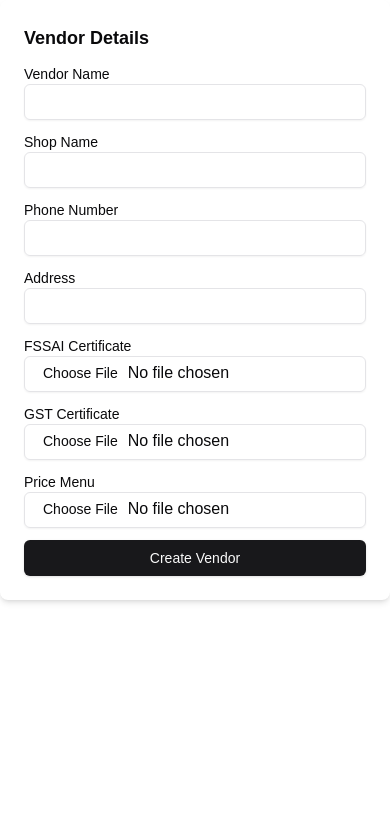
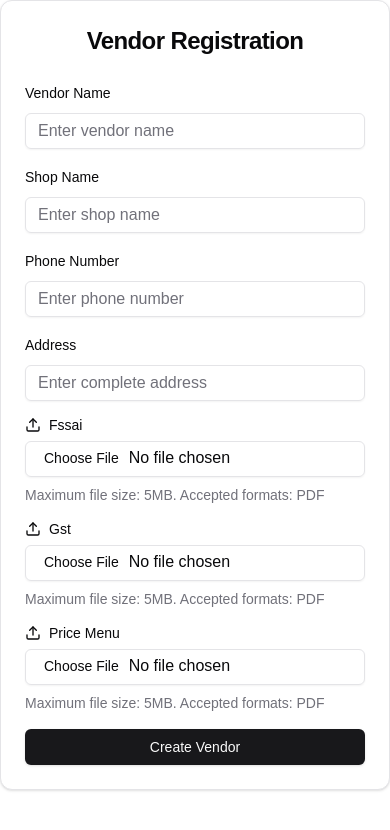
Before and after one commit to Shyamsaitejamandibi/has, a Next.js app: page /vendor in a window 390 px wide. Shown: the top 830 px of the page. Built offline with nearby package versions, Linux system fonts and the light colour scheme; no server answers; the database is empty; sample sign-in values are in the browser's storage.

Commit message:
Enhance vendor form with file validation, improved UI, and responsive design

```diff
--- a/components/new-vendor-form.tsx
+++ b/components/new-vendor-form.tsx
@@ -9,6 +9,11 @@ import { Label } from "./ui/label";
 import { useRouter } from "next/navigation";
 import { upload } from "@vercel/blob/client";
 import { useState } from "react";
+import { Card, CardHeader, CardTitle, CardContent } from "@/components/ui/card";
+import { AlertCircle, Upload, Loader2 } from "lucide-react";
+import { Alert, AlertDescription } from "@/components/ui/alert";
+
+const MAX_FILE_SIZE = 5 * 1024 * 1024; // 5MB in bytes
 
 export default function MyForm() {
   const [state, formAction, isPending] = useActionState(createVendor, {
@@ -18,6 +23,33 @@ export default function MyForm() {
 
   const router = useRouter();
   const [isUploading, setIsUploading] = useState(false);
+  const [fileErrors, setFileErrors] = useState<Record<string, string>>({});
+
+  const validateFile = (file: File, fieldName: string) => {
+    if (file.size > MAX_FILE_SIZE) {
+      setFileErrors((prev) => ({
+        ...prev,
+        [fieldName]: `File size must be less than 5MB. Current size: ${(
+          file.size /
+          (1024 * 1024)
+        ).toFixed(2)}MB`,
+      }));
+      return false;
+    }
+    setFileErrors((prev) => {
+      const newErrors = { ...prev };
+      delete newErrors[fieldName];
+      return newErrors;
+    });
+    return true;
+  };
+
+  const handleFileChange = (event: React.ChangeEvent<HTMLInputElement>) => {
+    const file = event.target.files?.[0];
+    if (file) {
+      validateFile(file, event.target.name);
+    }
+  };
 
   useEffect(() => {
     if (state.success) {
@@ -34,40 +66,43 @@ export default function MyForm() {
 
     try {
       const formData = new FormData(event.currentTarget);
+      const files = {
+        fssai: (event.currentTarget.fssai as HTMLInputElement).files?.[0],
+        gst: (event.currentTarget.gst as HTMLInputElement).files?.[0],
+        price_menu: (event.currentTarget.price_menu as HTMLInputElement)
+          .files?.[0],
+      };
 
-      // Handle file uploads first
-      const fssaiFile = (event.currentTarget.fssai as HTMLInputElement)
-        .files?.[0];
-      const gstFile = (event.currentTarget.gst as HTMLInputElement).files?.[0];
-      const priceMenuFile = (event.currentTarget.price_menu as HTMLInputElement)
-        .files?.[0];
-
-      if (!fssaiFile || !gstFile || !priceMenuFile) {
-        throw new Error("All files are required");
+      // Validate all files first
+      for (const [key, file] of Object.entries(files)) {
+        if (!file) {
+          throw new Error(`${key.toUpperCase()} file is required`);
+        }
+        if (!validateFile(file, key)) {
+          throw new Error(`Invalid file size for ${key.toUpperCase()}`);
+        }
       }
 
       // Upload files and get URLs
       const [fssaiBlob, gstBlob, priceMenuBlob] = await Promise.all([
-        upload(fssaiFile.name, fssaiFile, {
+        upload(files.fssai?.name ?? "", files.fssai!, {
           access: "public",
           handleUploadUrl: "/api/upload",
         }),
-        upload(gstFile.name, gstFile, {
+        upload(files.gst?.name ?? "", files.gst!, {
           access: "public",
           handleUploadUrl: "/api/upload",
         }),
-        upload(priceMenuFile.name, priceMenuFile, {
+        upload(files.price_menu?.name ?? "", files.price_menu!, {
           access: "public",
           handleUploadUrl: "/api/upload",
         }),
       ]);
 
-      // Update formData with file URLs
       formData.set("fssai_url", fssaiBlob.url);
       formData.set("gst_url", gstBlob.url);
       formData.set("price_menu_url", priceMenuBlob.url);
 
-      // Dispatch the action correctly inside startTransition
       startTransition(() => {
         formAction(formData);
       });
@@ -80,59 +115,118 @@ export default function MyForm() {
     }
   }
 
+  const hasFileErrors = Object.keys(fileErrors).length > 0;
+
   return (
-    <form
-      onSubmit={handleSubmit}
-      className="max-w-lg mx-auto bg-white p-6 rounded-lg shadow-md space-y-4"
-    >
-      <fieldset disabled={isUploading} className="space-y-3">
-        <legend className="text-lg font-semibold">Vendor Details</legend>
-        <div>
-          <Label htmlFor="name" className="block text-sm font-medium">
-            Vendor Name
-          </Label>
-          <Input id="name" name="name" type="text" required />
-        </div>
-        <div>
-          <Label htmlFor="shopName" className="block text-sm font-medium">
-            Shop Name
-          </Label>
-          <Input id="shopName" name="shopName" type="text" required />
-        </div>
-        <div>
-          <Label htmlFor="phone" className="block text-sm font-medium">
-            Phone Number
-          </Label>
-          <Input id="phone" name="phone" type="tel" required />
-        </div>
-        <div>
-          <Label htmlFor="address" className="block text-sm font-medium">
-            Address
-          </Label>
-          <Input id="address" name="address" type="text" required />
-        </div>
-        <div>
-          <Label htmlFor="fssai" className="block text-sm font-medium">
-            FSSAI Certificate
-          </Label>
-          <Input id="fssai" name="fssai" type="file" required />
-        </div>
-        <div>
-          <Label htmlFor="gst" className="block text-sm font-medium">
-            GST Certificate
-          </Label>
-          <Input id="gst" name="gst" type="file" required />
-        </div>
-        <div>
-          <Label htmlFor="price_menu" className="block text-sm font-medium">
-            Price Menu
-          </Label>
-          <Input id="price_menu" name="price_menu" type="file" required />
-        </div>
-        <Button type="submit" disabled={isUploading} className="w-full mt-4">
-          {isUploading ? "Uploading Files..." : "Create Vendor"}
-        </Button>
-      </fieldset>
-    </form>
+    <Card className="max-w-2xl mx-auto">
+      <CardHeader>
+        <CardTitle className="text-2xl font-bold text-center">
+          Vendor Registration
+        </CardTitle>
+      </CardHeader>
+      <CardContent>
+        <form onSubmit={handleSubmit} className="space-y-6">
+          <fieldset disabled={isUploading} className="space-y-4">
+            <div className="grid grid-cols-1 md:grid-cols-2 gap-4">
+              <div className="space-y-2">
+                <Label htmlFor="name">Vendor Name</Label>
+                <Input
+                  id="name"
+                  name="name"
+                  type="text"
+                  placeholder="Enter vendor name"
+                  className="w-full"
+                  required
+                />
+              </div>
+              <div className="space-y-2">
+                <Label htmlFor="shopName">Shop Name</Label>
+                <Input
+                  id="shopName"
+                  name="shopName"
+                  type="text"
+                  placeholder="Enter shop name"
+                  className="w-full"
+                  required
+                />
+              </div>
+            </div>
+
+            <div className="grid grid-cols-1 md:grid-cols-2 gap-4">
+              <div className="space-y-2">
+                <Label htmlFor="phone">Phone Number</Label>
+                <Input
+                  id="phone"
+                  name="phone"
+                  type="tel"
+                  placeholder="Enter phone number"
+                  className="w-full"
+                  required
+                />
+              </div>
+              <div className="space-y-2">
+                <Label htmlFor="address">Address</Label>
+                <Input
+                  id="address"
+                  name="address"
+                  type="text"
+                  placeholder="Enter complete address"
+                  className="w-full"
+                  required
+                />
+              </div>
+            </div>
+
+            <div className="space-y-4">
+              {["fssai", "gst", "price_menu"].map((field) => (
+                <div key={field} className="space-y-2">
+                  <Label htmlFor={field} className="flex items-center gap-2">
+                    <Upload className="w-4 h-4" />
+                    {field
+                      .split("_")
+                      .map(
+                        (word) => word.charAt(0).toUpperCase() + word.slice(1)
+                      )
+                      .join(" ")}
+                  </Label>
+                  <Input
+                    id={field}
+                    name={field}
+                    type="file"
+                    accept=".pdf"
+                    onChange={handleFileChange}
+                    required
+                  />
+                  {fileErrors[field] && (
+                    <Alert variant="destructive" className="mt-2">
+                      <AlertCircle className="h-4 w-4" />
+                      <AlertDescription>{fileErrors[field]}</AlertDescription>
+                    </Alert>
+                  )}
+                  <p className="text-sm text-muted-foreground mt-1">
+                    Maximum file size: 5MB. Accepted formats: PDF
+                  </p>
+                </div>
+              ))}
+            </div>
+
+            <Button
+              type="submit"
+              disabled={isUploading || hasFileErrors}
+              className="w-full"
+            >
+              {isUploading ? (
+                <>
+                  <Loader2 className="mr-2 h-4 w-4 animate-spin" />
+                  Uploading Files...
+                </>
+              ) : (
+                "Create Vendor"
+              )}
+            </Button>
+          </fieldset>
+        </form>
+      </CardContent>
+    </Card>
   );
 }
--- /dev/null
+++ b/components/ui/alert.tsx
@@ -0,0 +1,59 @@
+import * as React from "react"
+import { cva, type VariantProps } from "class-variance-authority"
+
+import { cn } from "@/lib/utils"
+
+const alertVariants = cva(
+  "relative w-full rounded-lg border px-4 py-3 text-sm [&>svg+div]:translate-y-[-3px] [&>svg]:absolute [&>svg]:left-4 [&>svg]:top-4 [&>svg]:text-foreground [&>svg~*]:pl-7",
+  {
+    variants: {
+      variant: {
+        default: "bg-background text-foreground",
+        destructive:
+          "border-destructive/50 text-destructive dark:border-destructive [&>svg]:text-destructive",
+      },
+    },
+    defaultVariants: {
+      variant: "default",
+    },
+  }
+)
+
+const Alert = React.forwardRef<
+  HTMLDivElement,
+  React.HTMLAttributes<HTMLDivElement> & VariantProps<typeof alertVariants>
+>(({ className, variant, ...props }, ref) => (
+  <div
+    ref={ref}
+    role="alert"
+    className={cn(alertVariants({ variant }), className)}
+    {...props}
+  />
+))
+Alert.displayName = "Alert"
+
+const AlertTitle = React.forwardRef<
+  HTMLParagraphElement,
+  React.HTMLAttributes<HTMLHeadingElement>
+>(({ className, ...props }, ref) => (
+  <h5
+    ref={ref}
+    className={cn("mb-1 font-medium leading-none tracking-tight", className)}
+    {...props}
+  />
+))
+AlertTitle.displayName = "AlertTitle"
+
+const AlertDescription = React.forwardRef<
+  HTMLParagraphElement,
+  React.HTMLAttributes<HTMLParagraphElement>
+>(({ className, ...props }, ref) => (
+  <div
+    ref={ref}
+    className={cn("text-sm [&_p]:leading-relaxed", className)}
+    {...props}
+  />
+))
+AlertDescription.displayName = "AlertDescription"
+
+export { Alert, AlertTitle, AlertDescription }
```
